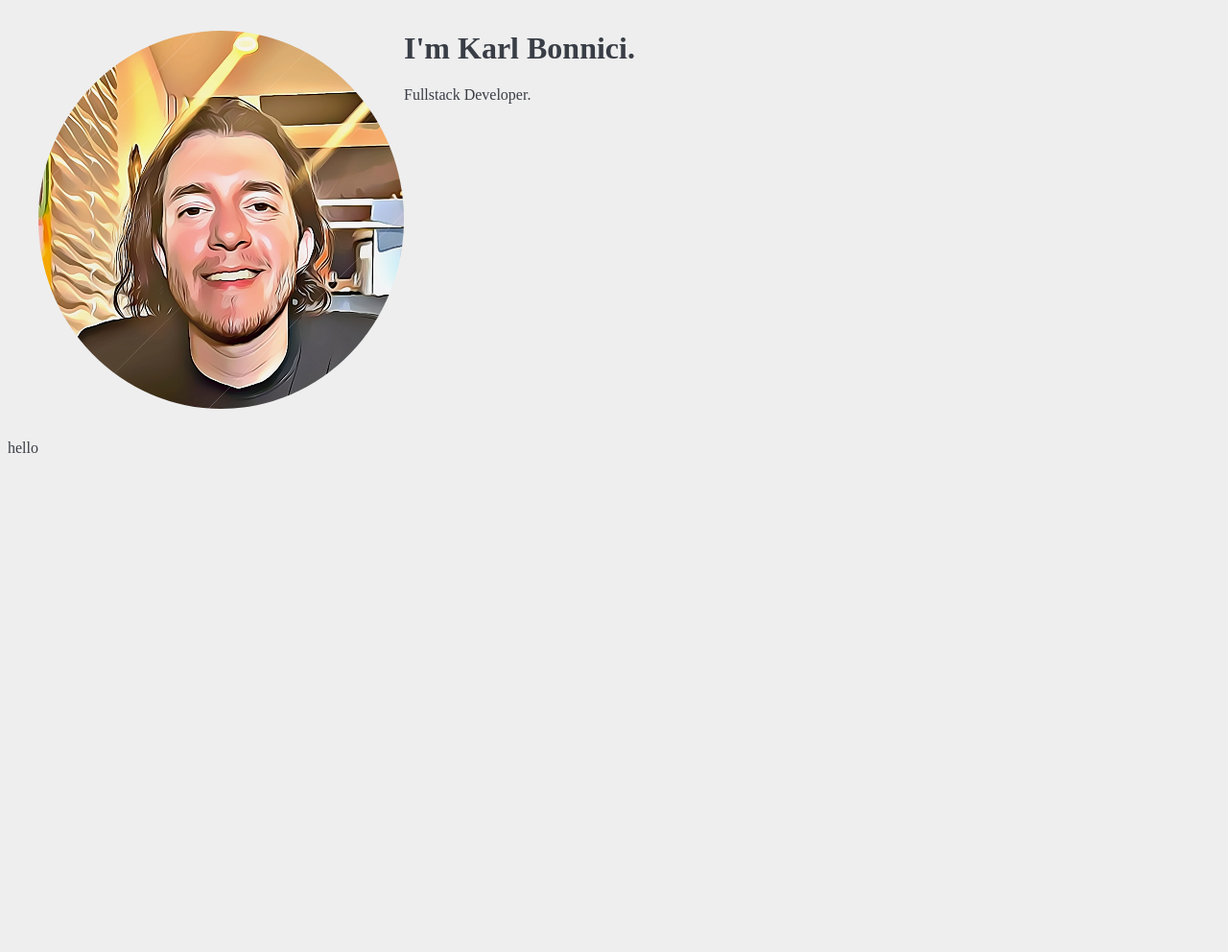
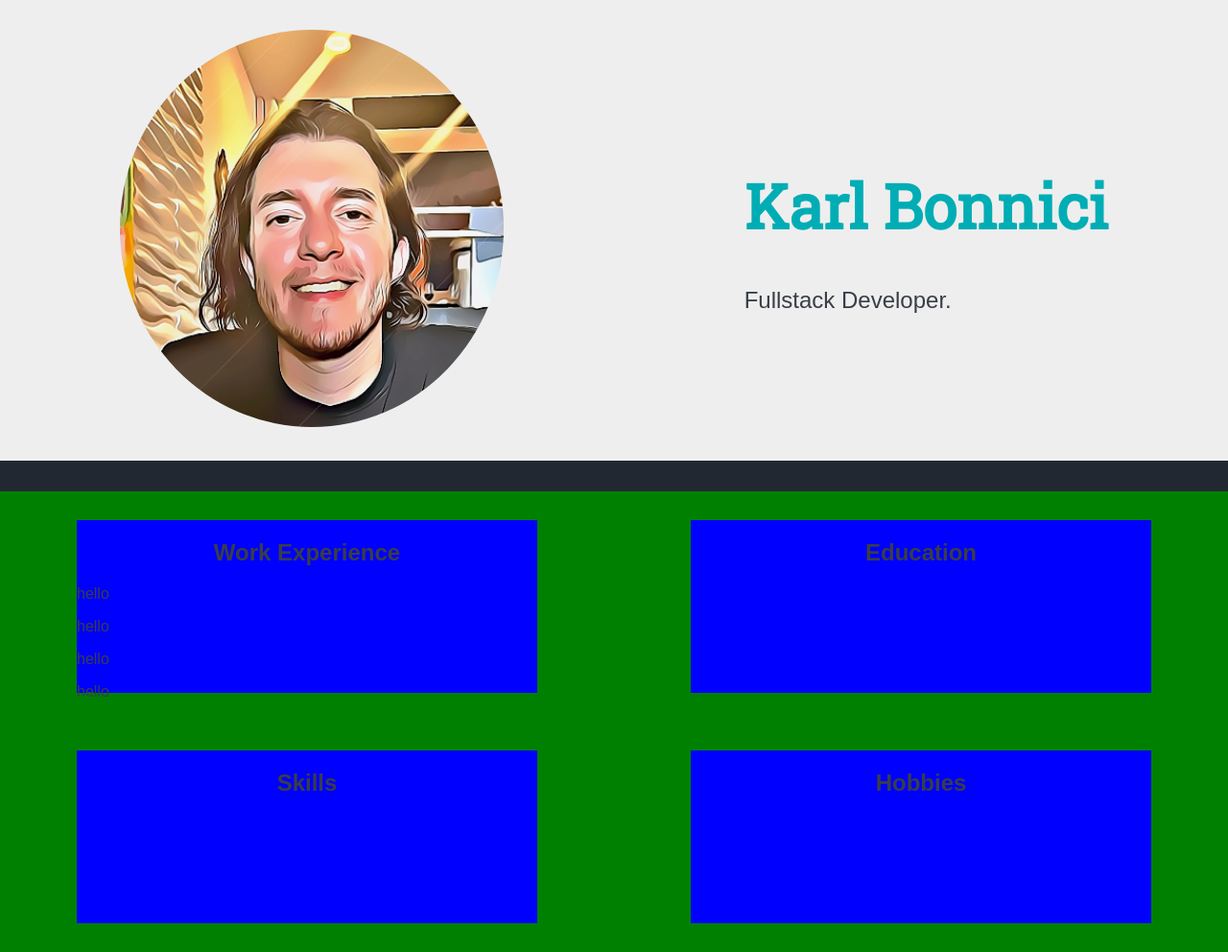
Before and after one commit to kbonnici/kbonnici.github.io, a plain HTML site: page index.html in a window 1280 px wide. Shown: the whole page at 96% size. Before the commit the page ends 800 px from the top, so only its background shows below. Drawn offline with Linux system fonts and the light colour scheme.

Commit message:
Update header and resume styles

```diff
--- a/index.html
+++ b/index.html
@@ -2,6 +2,7 @@
 <html lang="en">
 
 <head>
+  <link href="https://fonts.googleapis.com/css2?family=Roboto+Slab&display=swap" rel="stylesheet">
   <meta charset="UTF-8" />
   <meta name="viewport" content="width=device-width, initial-scale=1.0" />
   <link rel="stylesheet" href="styles.css">
@@ -10,15 +11,39 @@
 
 <body>
   <!-- Header -->
-  <header class="container">
-    <img src="images/portrait.png" alt="Karl Bonnici" class="portrait">
-    <h1>I'm Karl Bonnici.</h1>
-    <p>Fullstack Developer.</p>
+  <header >
+    <div class="hero">
+      <div class="portrait">
+        <img src="images/portrait.png" alt="Karl Bonnici">
+      </div>
 
-    <!-- clear the float property so subsequent elements don't follow it -->
-    <div style="clear: both;"></div>
+      <div class="intro">
+        <h1 id="name">Karl Bonnici</h1>
+        <p id="tagline">Fullstack Developer.</p>
+      </div>
+
+    </div>
   </header>
-  hello
+
+  <section class="resume">
+    <div class="resume-item">
+      <h2>Work Experience</h2>
+      <div class="content">
+        <p>hello</p>
+        <p>hello</p>
+        <p>hello</p>
+        <p>hello</p>
+      </div>
+    </div>
+    <div class="resume-item">
+      <h2>Education</h2>
+    </div>
+    <div class="resume-item">
+      <h2>Skills</h2>
+    </div>
+    <div class="resume-item">
+      <h2>Hobbies</h2>
+    </div>
+  </section>
 </body>
-
 </html>
--- a/styles.css
+++ b/styles.css
@@ -7,14 +7,65 @@
 
 body {
     background-color: var(--white);
+    background-color: var(--black);
+    margin: 0;
     color: var(--dark-grey);
+    font-family: Arial, Helvetica, sans-serif;
 }
 
-.portrait {
-    border-radius: 50%;
-    float: left;
+/* Hero */
+
+header {
+    background-color: var(--white);
+    height: 30rem;
 }
 
-.container {
-    margin: 2rem;
+.hero {
+    display: flex;
+    justify-content: space-around;
+    align-items: center;
+    height: 100%;
 }
+
+
+.portrait > img {
+    border-radius: 50%;
+    width: 400px;
+}
+
+#name {
+    font-size: 4rem;
+    color: var(--teal);
+    font-family: 'Roboto Slab', serif;
+}
+
+#tagline {
+    font-size: 1.5rem;
+}
+
+/* Resume */
+
+.resume {
+    margin-top: 2rem;
+    height: 30rem;
+    display: grid;
+    grid-template-columns: 1fr 1fr;
+    grid-template-rows: 1fr 1fr;
+    background-color: green;
+    justify-items: center;
+    align-items: center;
+}
+
+.resume-item {
+    width: 75%;
+    height: 75%;
+    background-color: blue;
+}
+
+.resume-item > .content {
+
+}
+
+.resume-item > h2 {
+    text-align: center;
+}
```
